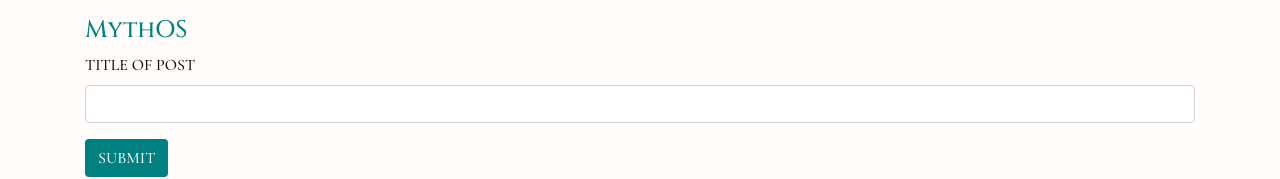
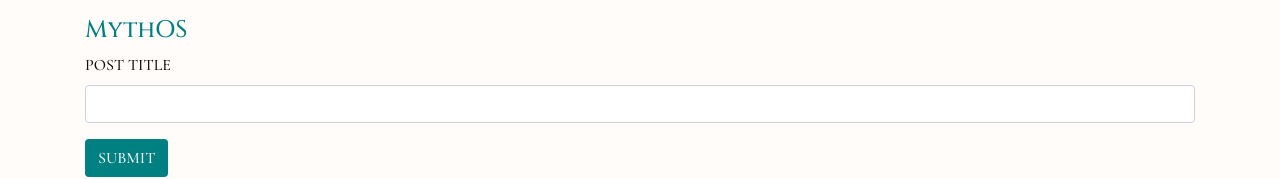
Before and after one commit to Nimira43/MythOS, a React (Create React App) app in the folder client/: page / in a window 1280 px wide. Shown: the top 179 px of the page. Built offline with nearby package versions, Linux system fonts and the light colour scheme.

Commit message:
onSubmit function - 2

```diff
--- a/client/src/PostCreate.js
+++ b/client/src/PostCreate.js
@@ -4,8 +4,14 @@ import axios from 'axios'
 export default function PostCreate() {
   const [title, setTitle] = useState('')
 
-  const onSubmit = (event) => {
+  const onSubmit = async (event) => {
     event.preventDefault()
+
+    await axios.post('http://localhost:4000/posts', {
+      title
+    })
+
+    setTitle('')
   }
 
   return (
@@ -14,7 +20,7 @@ export default function PostCreate() {
         onSubmit={onSubmit}
       >
         <div className='form-group'>
-          <label>Title of Post</label>
+          <label>Post Title</label>
           <input
             value={title}
             onChange={e => setTitle(e.target.value)}
```
